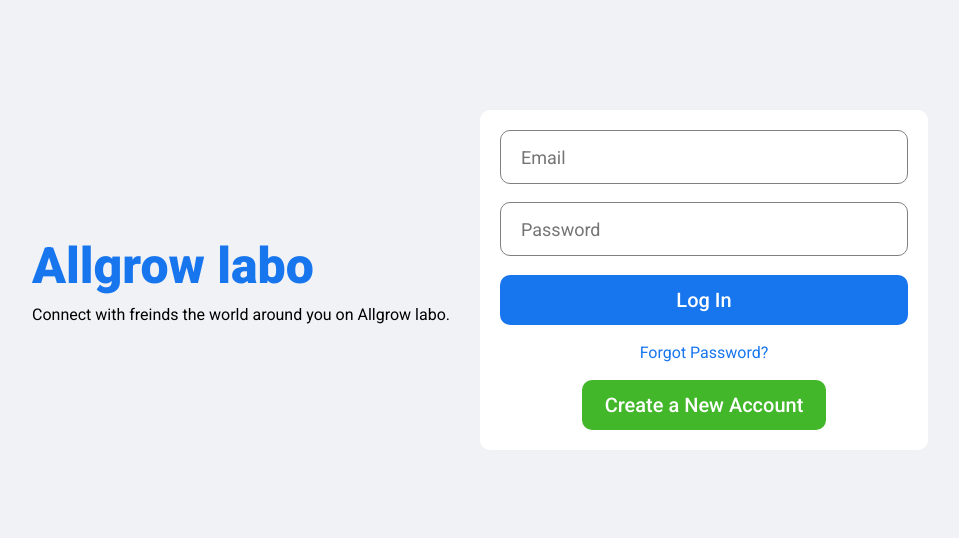
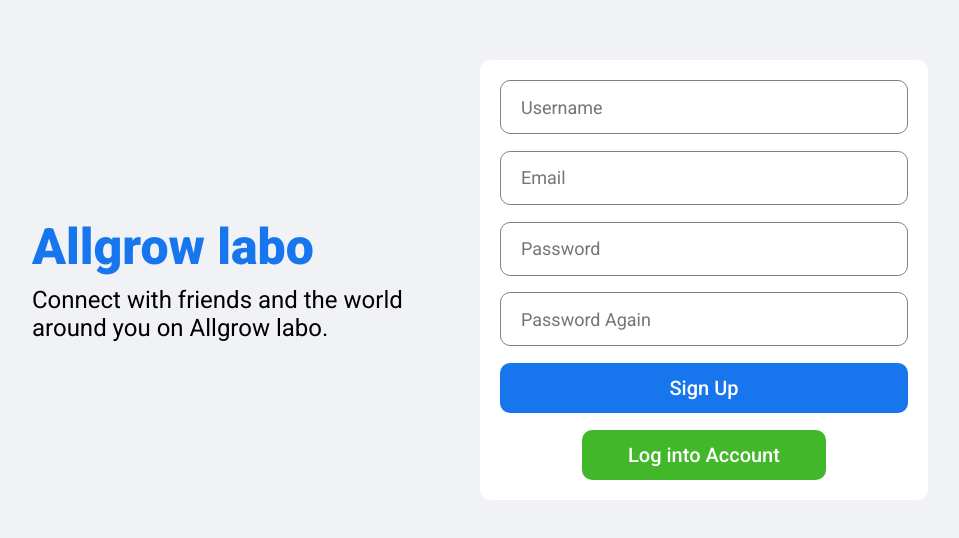
Before and after one commit to AntranCoder1/Social-Media, a React (Create React App) app in the folder client/: page / in a window 1280 px wide. Shown: the part 120-658 px from the top of the page, without its empty margins (160-1119 px from the left). Built offline with nearby package versions, Linux system fonts and the light colour scheme.

Commit message:
add register page on client side

```diff
--- a/client/src/App.js
+++ b/client/src/App.js
@@ -2,10 +2,11 @@ import React from 'react';
 import Home from './pages/home/Home';
 import Login from './pages/login/Login';
 import Profile from './pages/profile/Profile';
+import Register from './pages/register/Register';
 
 function App() {
   return (
-    <Login />
+    <Register />
   );
 }
 
--- /dev/null
+++ b/client/src/pages/register/Register.css
@@ -0,0 +1,84 @@
+.login {
+    width: 100vw;
+    height: 100vh;
+    background-color: #f0f2f5;
+    display: flex;
+    align-items: center;
+    justify-content: center;
+}
+
+.loginWrapper {
+    width: 70%;
+    height: 70%;
+    display: flex;
+}
+
+.loginLeft,
+.loginRight {
+    flex: 1;
+    display: flex;
+    flex-direction: column;
+    justify-content: center;
+}
+
+.loginLogo {
+    font-size: 50px;
+    font-weight: 800;
+    color: #1775ee;
+    margin-bottom: 10px;
+}
+
+.loginDesc {
+font-size: 24px;
+}
+
+.loginBox{
+    height: 400px;
+    padding: 20px;
+    background-color: white;
+    border-radius: 10px;
+    display: flex;
+    flex-direction: column;
+    justify-content: space-between;
+}
+
+.loginInput{
+    height: 50px;
+    border-radius: 10px;
+    border: 1px solid gray;
+    font-size: 18px;
+    padding-left: 20px;
+}
+
+.loginInput:focus{
+    outline: none;
+}
+
+.loginButton{
+    height: 50px;
+    border-radius: 10px;
+    border: none;
+    background-color: #1775ee;
+    color: white;
+    font-size: 20px;
+    font-weight: 500;
+    cursor: pointer;
+}
+
+.loginForgot{
+    text-align: center;
+    color: #1775ee;
+}
+
+.loginRegisterButton{
+    width: 60%;
+    align-self: center;
+    height: 50px;
+    border-radius: 10px;
+    border: none;
+    background-color: #42b72a;
+    color: white;
+    font-size: 20px;
+    font-weight: 500;
+    cursor: pointer;
+}
--- /dev/null
+++ b/client/src/pages/register/Register.js
@@ -0,0 +1,31 @@
+import React from 'react';
+import './Register.css';
+
+const Register = () => {
+    return (
+        <div className="login">
+            <div className="loginWrapper">
+                <div className="loginLeft">
+                <h3 className="loginLogo">Allgrow labo</h3>
+                <span className="loginDesc">
+                    Connect with friends and the world around you on Allgrow labo.
+                </span>
+                </div>
+                <div className="loginRight">
+                <div className="loginBox">
+                    <input placeholder="Username" className="loginInput" />
+                    <input placeholder="Email" className="loginInput" />
+                    <input placeholder="Password" className="loginInput" />
+                    <input placeholder="Password Again" className="loginInput" />
+                    <button className="loginButton">Sign Up</button>
+                    <button className="loginRegisterButton">
+                        Log into Account
+                    </button>
+                </div>
+                </div>
+            </div>
+        </div>
+    )
+}
+
+export default Register
```
